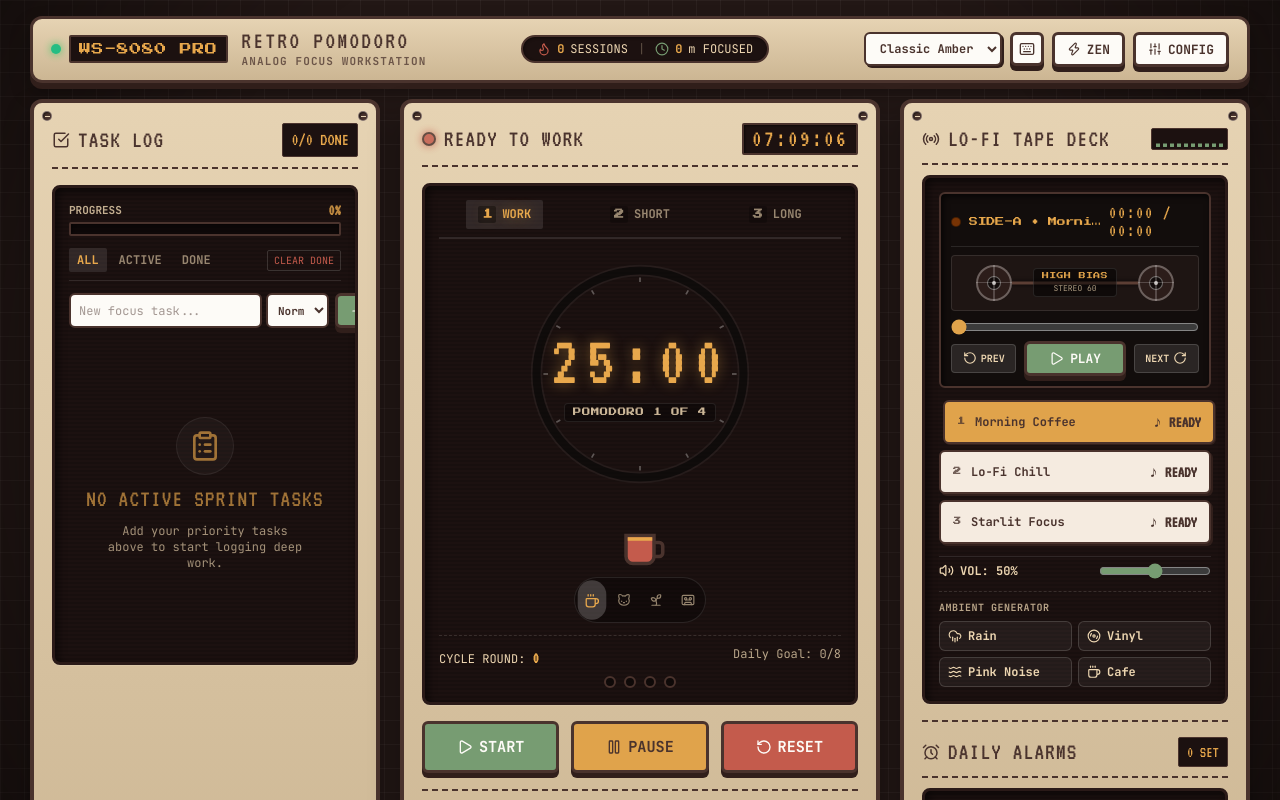
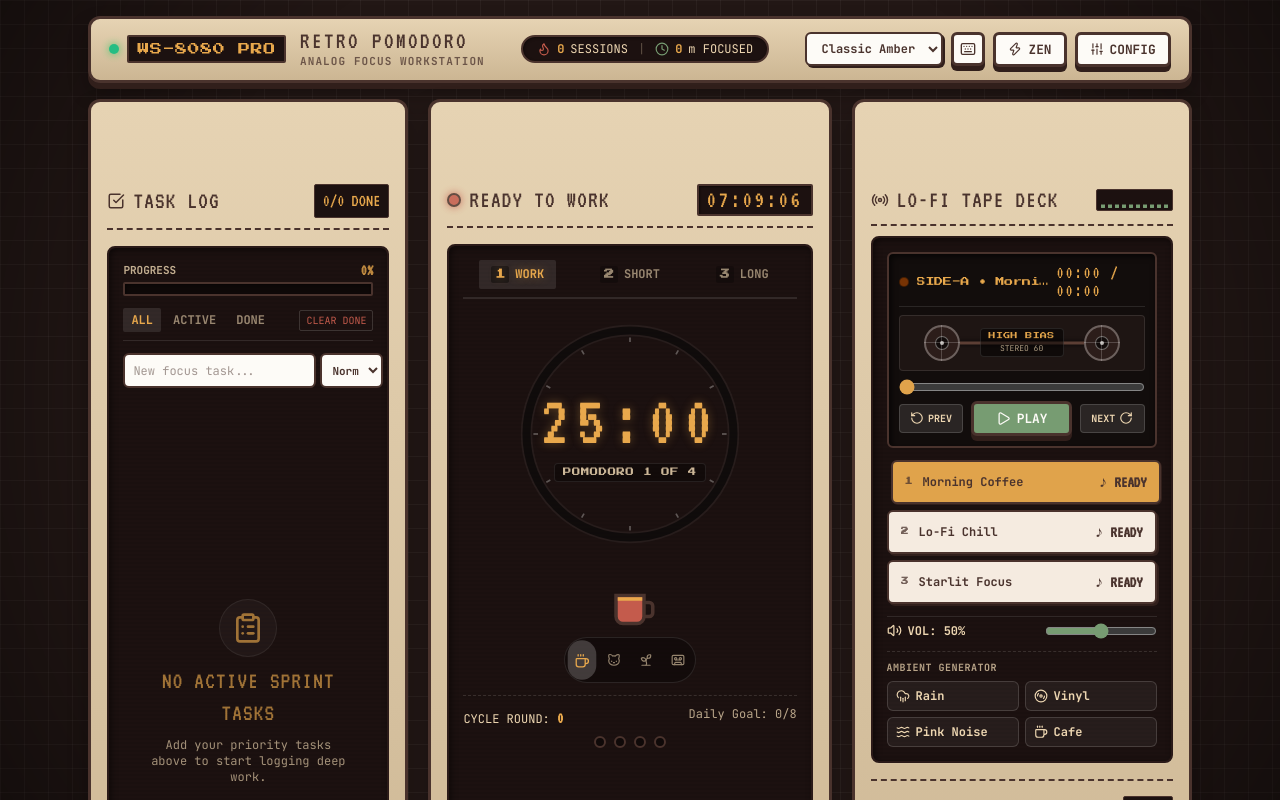
Before and after one commit to thatsyed/retro-pomodoro, a React (Vite) app: page / in a window 1280 px wide. Shown: the top 800 px of the page. Built offline with nearby package versions, Linux system fonts and the light colour scheme.

Commit message:
style: streamline layout tokens and enforce full-height deck stretching

```diff
--- a/src/index.css
+++ b/src/index.css
@@ -17,7 +17,7 @@
   --color-screen-bg: #1c1110;
   --color-screen-text: #edd6b1;
   --color-screen-glow: #e8a84c;
-  --color-screen-scanline: rgba(0, 0, 0, 0.22);
+  --color-screen-scanline: rgba(0, 0, 0, 0.18);
 
   --color-border: #4a332d;
   --color-btn-shadow: #311f1b;
@@ -44,7 +44,7 @@
   --chassis-radius: 12px;
   --screen-radius: 8px;
   --btn-radius: 6px;
-  --crt-glow-intensity: 0 0 14px rgba(232, 168, 76, 0.45);
+  --crt-glow-intensity: 0 0 10px rgba(232, 168, 76, 0.35);
 }
 
 [data-theme="gameboy"] {
@@ -57,7 +57,7 @@
   --color-screen-bg: #8ba364;
   --color-screen-text: #1a2910;
   --color-screen-glow: #1a2910;
-  --color-screen-scanline: rgba(26, 41, 16, 0.15);
+  --color-screen-scanline: rgba(26, 41, 16, 0.12);
 
   --color-border: #2d3b24;
   --color-btn-shadow: #1e2618;
@@ -88,7 +88,7 @@
   --color-screen-bg: #0b0718;
   --color-screen-text: #00f0ff;
   --color-screen-glow: #00f0ff;
-  --color-screen-scanline: rgba(0, 240, 255, 0.08);
+  --color-screen-scanline: rgba(0, 240, 255, 0.06);
 
   --color-border: #ff007f;
   --color-btn-shadow: #4d0026;
@@ -106,7 +106,7 @@
   --color-priority-high: #ff007f;
   --color-priority-med: #ffe600;
   --color-priority-low: #00f0ff;
-  --crt-glow-intensity: 0 0 16px rgba(0, 240, 255, 0.6);
+  --crt-glow-intensity: 0 0 12px rgba(0, 240, 255, 0.45);
 }
 
 [data-theme="arcade"] {
@@ -119,7 +119,7 @@
   --color-screen-bg: #0e0f14;
   --color-screen-text: #22c55e;
   --color-screen-glow: #22c55e;
-  --color-screen-scanline: rgba(34, 197, 94, 0.08);
+  --color-screen-scanline: rgba(34, 197, 94, 0.06);
 
   --color-border: #dc2626;
   --color-btn-shadow: #101014;
@@ -137,7 +137,7 @@
   --color-priority-high: #dc2626;
   --color-priority-med: #f59e0b;
   --color-priority-low: #22c55e;
-  --crt-glow-intensity: 0 0 14px rgba(34, 197, 94, 0.5);
+  --crt-glow-intensity: 0 0 10px rgba(34, 197, 94, 0.4);
 }
 
 [data-theme="vaporwave"] {
@@ -150,7 +150,7 @@
   --color-screen-bg: #1f1433;
   --color-screen-text: #ffd3b6;
   --color-screen-glow: #ffaaa5;
-  --color-screen-scanline: rgba(255, 170, 165, 0.1);
+  --color-screen-scanline: rgba(255, 170, 165, 0.08);
 
   --color-border: #5b417a;
   --color-btn-shadow: #3b2554;
@@ -168,7 +168,7 @@
   --color-priority-high: #ff8b94;
   --color-priority-med: #ffd3b6;
   --color-priority-low: #a8e6cf;
-  --crt-glow-intensity: 0 0 12px rgba(255, 170, 165, 0.4);
+  --crt-glow-intensity: 0 0 10px rgba(255, 170, 165, 0.3);
 }
 
 /* --------------------------------------------------------------------------
@@ -246,7 +246,8 @@ body {
    -------------------------------------------------------------------------- */
 .app-layout {
   width: 100%;
-  max-width: 1260px;
+  max-width: 1400px;
+  min-height: calc(100vh - 32px);
   display: flex;
   flex-direction: column;
   gap: 16px;
@@ -258,25 +259,35 @@ body {
 /* Main 3-Deck Workstation Layout */
 .workstation-container {
   display: grid;
-  grid-template-columns: minmax(310px, 350px) minmax(400px, 480px) minmax(310px, 350px);
-  gap: 20px;
+  grid-template-columns: 1fr;
+  gap: 1.25rem;
+  width: 100%;
+  max-width: 1400px;
+  margin: 0 auto;
   align-items: stretch;
-  justify-content: center;
-  width: 100%;
+  flex: 1;
   transition: all 0.3s cubic-bezier(0.16, 1, 0.3, 1);
+}
+
+@media (min-width: 1024px) {
+  .workstation-container {
+    grid-template-columns: 320px 1fr 340px;
+    align-items: stretch;
+  }
 }
 
 .deck-center-wrapper {
   display: flex;
   flex-direction: column;
+  height: 100%;
 }
 
 .console-deck {
   background: linear-gradient(180deg, var(--color-chassis) 0%, var(--color-chassis-dark) 100%);
-  border: 4px solid var(--color-border);
+  border: 3px solid var(--color-border);
   border-radius: var(--chassis-radius);
-  box-shadow: 0 8px 0 var(--color-btn-shadow), 0 12px 24px rgba(0, 0, 0, 0.35);
-  padding: 20px 18px;
+  box-shadow: 0 6px 0 var(--color-btn-shadow), 0 10px 20px rgba(0, 0, 0, 0.25);
+  padding: 18px 16px;
   display: flex;
   flex-direction: column;
   gap: 16px;
@@ -285,52 +296,26 @@ body {
 }
 
 .deck-center {
-  box-shadow: 0 10px 0 var(--color-btn-shadow), 0 16px 30px rgba(0, 0, 0, 0.4);
+  box-shadow: 0 8px 0 var(--color-btn-shadow), 0 12px 24px rgba(0, 0, 0, 0.3);
 }
 
-/* Corner Industrial Screws */
-.chassis-screw {
-  position: absolute;
-  width: 10px;
-  height: 10px;
-  border-radius: 50%;
-  background-color: var(--color-border);
-  border: 1px solid rgba(255, 255, 255, 0.3);
-  box-shadow: inset 1px 1px 2px rgba(0, 0, 0, 0.6);
-  z-index: 10;
-}
-
-.chassis-screw::after {
-  content: '';
-  position: absolute;
-  top: 4px;
-  left: 2px;
-  width: 5px;
-  height: 1px;
-  background-color: var(--color-chassis);
-}
-
-.screw-tl { top: 8px; left: 8px; }
-.screw-tr { top: 8px; right: 8px; }
-.screw-bl { bottom: 8px; left: 8px; }
-.screw-br { bottom: 8px; right: 8px; }
-
 /* CRT Screens */
-.deck-screen, .console-screen {
+.deck-screen, .console-screen, .crt-main-screen {
   background-color: var(--color-screen-bg);
-  border: 3px solid var(--color-screen-bezel);
+  border: 2px solid var(--color-screen-bezel);
   border-radius: var(--screen-radius);
   padding: 14px;
   color: var(--color-screen-text);
-  box-shadow: inset 3px 3px 8px rgba(0, 0, 0, 0.6), 0 1px 0 rgba(255, 255, 255, 0.1);
+  box-shadow: inset 2px 2px 6px rgba(0, 0, 0, 0.5), 0 1px 0 rgba(255, 255, 255, 0.05);
   display: flex;
   flex-direction: column;
   gap: 12px;
   position: relative;
   overflow: hidden;
+  flex: 1;
 }
 
-.deck-screen::before, .console-screen::before {
+.deck-screen::before, .console-screen::before, .crt-main-screen::before {
   content: '';
   position: absolute;
   top: 0; left: 0; width: 100%; height: 100%;
@@ -341,11 +326,12 @@ body {
   background-size: 100% 4px;
   pointer-events: none;
   z-index: 4;
-  opacity: 0.6;
+  opacity: 0.35;
 }
 
 body.no-scanlines .deck-screen::before,
-body.no-scanlines .console-screen::before {
+body.no-scanlines .console-screen::before,
+body.no-scanlines .crt-main-screen::before {
   display: none;
 }
 
@@ -461,12 +447,13 @@ body.zen-mode .mobile-deck-nav {
   display: none !important;
 }
 body.zen-mode .workstation-container {
-  grid-template-columns: minmax(380px, 520px);
+  grid-template-columns: minmax(380px, 560px);
+  justify-content: center;
 }
 
-@media (max-width: 1080px) {
+@media (max-width: 1023px) and (min-width: 769px) {
   .workstation-container {
-    grid-template-columns: minmax(280px, 1fr) minmax(280px, 1fr);
+    grid-template-columns: repeat(2, 1fr);
   }
   .deck-center-wrapper {
     grid-column: 1 / -1;
```
